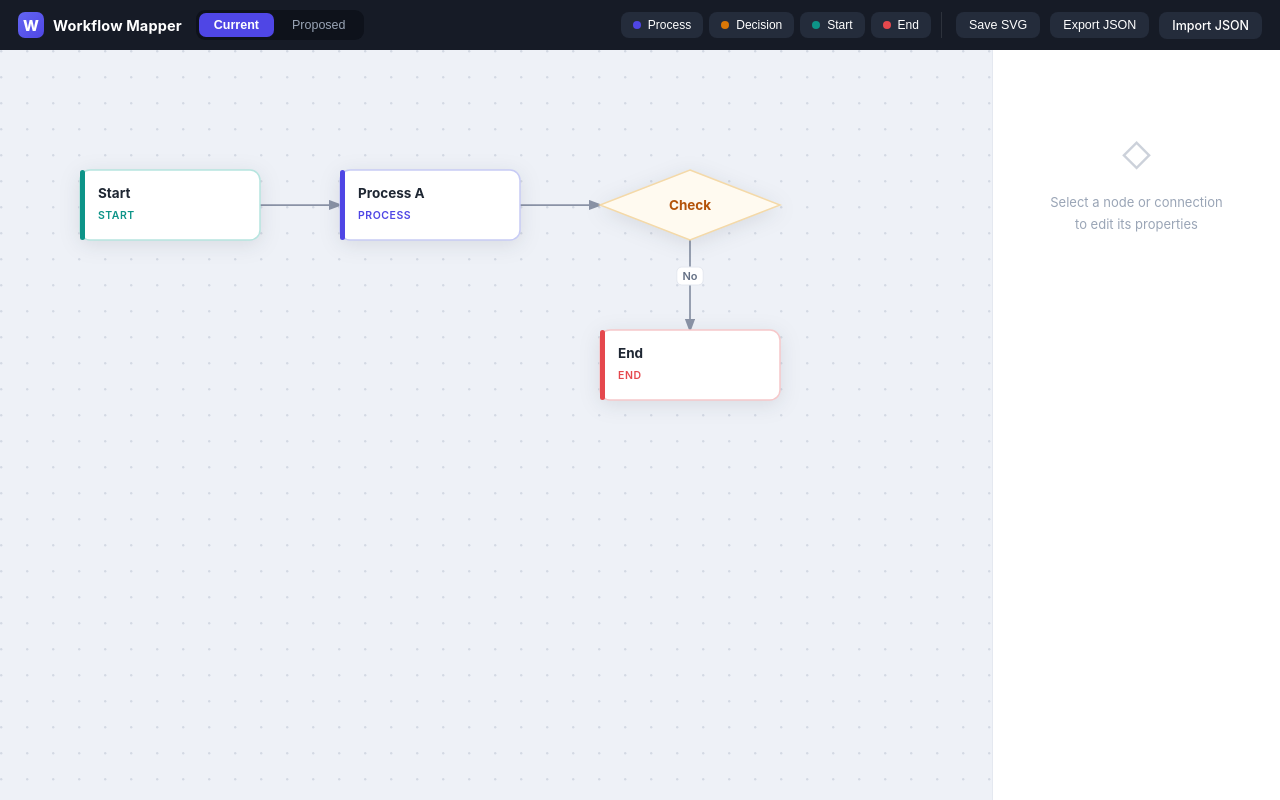
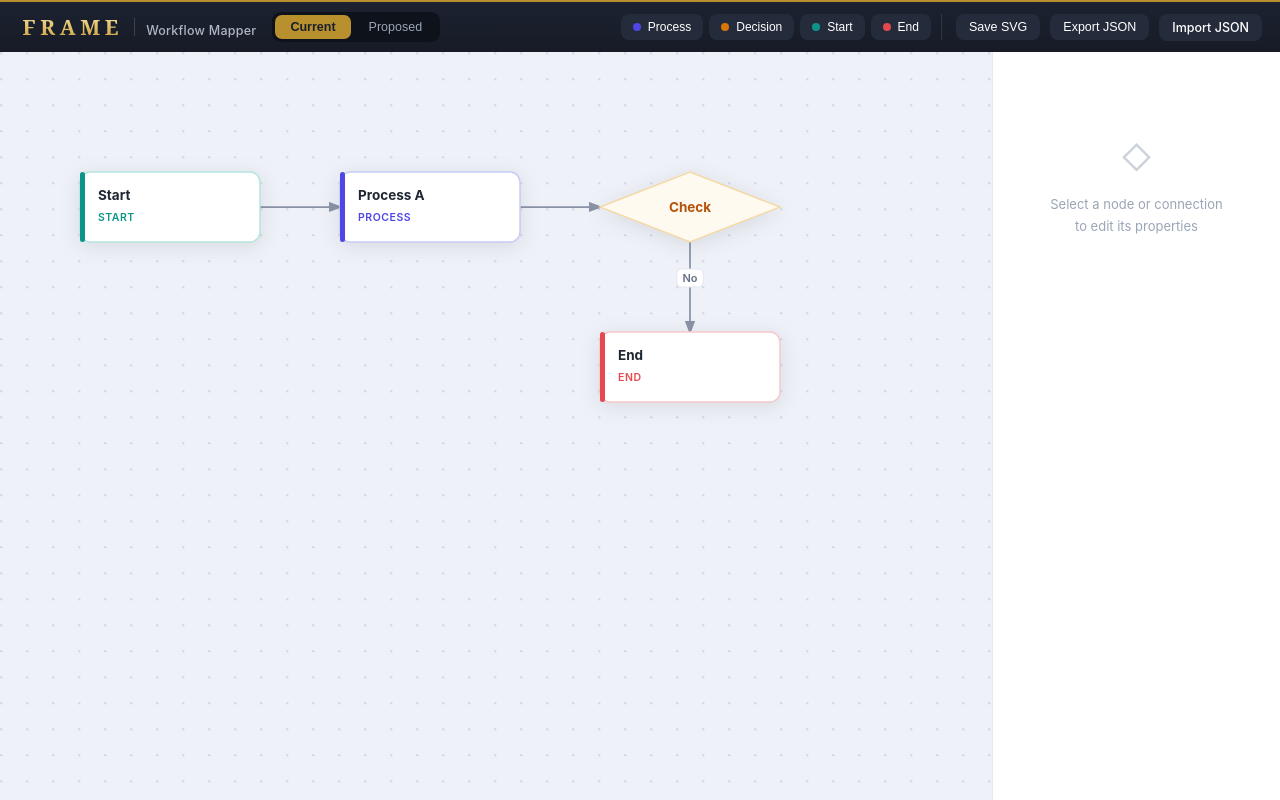
Before and after one commit to HPageFrame26/workflow-mapping, a React (Vite) app: page / in a window 1280 px wide. Built offline with nearby package versions, Linux system fonts and the light colour scheme.

Commit message:
Update WorkflowMapper.jsx

```diff
--- a/src/WorkflowMapper.jsx
+++ b/src/WorkflowMapper.jsx
@@ -10,9 +10,13 @@ const T = {
   text:      "#1f2733",
   textSoft:  "#647085",
   textFaint: "#9aa5b6",
-  primary:   "#4f46e5",
-  primarySoft:"#eef0fe",
+  // FRAME gold is the interactive accent (selection, handles, focus, connectors)
+  primary:   "#b8902e",
+  primarySoft:"#f5eed6",
+  gold:      "#b8902e",
+  goldDeep:  "#8f6e1f",
   toolbar:   "#161b26",
+  toolbarTop:"#1c2230",
   toolbarBtn:"#242c3b",
   danger:    "#e5484d",
 };
@@ -337,25 +341,42 @@ export default function WorkflowMapper() {
         .wm-resize { opacity: 0; transition: opacity .15s; }
         .wm-node-group:hover .wm-resize { opacity: 1; }
         .wm-resize.always { opacity: 1; }
+        .wm-brand {
+          font-family: Georgia, 'Times New Roman', serif;
+          font-weight: 700;
+          font-size: 21px;
+          letter-spacing: .22em;
+          text-transform: uppercase;
+          /* gold foil */
+          background: linear-gradient(180deg,#f4e4ae 0%,#e5c56d 46%,#c69a3f 100%);
+          -webkit-background-clip: text;
+          background-clip: text;
+          -webkit-text-fill-color: transparent;
+          color: #d9b458; /* fallback */
+          padding-left: .22em; /* offset the trailing letter-spacing so it reads centered */
+          user-select: none;
+        }
       `}</style>
 
       <div style={{ display: "flex", alignItems: "center", gap: 10, padding: "10px 18px",
-        background: T.toolbar, color: "#fff", flexShrink: 0, boxShadow: "0 1px 0 rgba(255,255,255,.04)" }}>
+        background: `linear-gradient(180deg,${T.toolbarTop},${T.toolbar})`, color: "#fff",
+        flexShrink: 0, borderTop: `2px solid ${T.gold}`,
+        boxShadow: "0 2px 8px rgba(10,13,20,.35)" }}>
 
-        <div style={{ display: "flex", alignItems: "center", gap: 9, marginRight: 4 }}>
-          <div style={{ width: 26, height: 26, borderRadius: 7,
-            background: "linear-gradient(135deg,#6366f1,#4f46e5)",
-            display: "flex", alignItems: "center", justifyContent: "center",
-            fontSize: 15, fontWeight: 800, color: "#fff" }}>W</div>
-          <strong style={{ fontSize: 14.5, letterSpacing: ".01em" }}>Workflow Mapper</strong>
+        <div style={{ display: "flex", alignItems: "baseline", gap: 11, marginRight: 6 }}>
+          <span className="wm-brand">Frame</span>
+          <span style={{ width: 1, height: 18, background: "rgba(255,255,255,.16)",
+            alignSelf: "center" }} />
+          <span style={{ fontSize: 12.5, fontWeight: 500, color: "#aeb7c6",
+            letterSpacing: ".02em" }}>Workflow Mapper</span>
         </div>
 
         <div style={{ display: "flex", background: "#0e121b", borderRadius: 9, padding: 3, gap: 3 }}>
           {["current", "proposed"].map(v => (
             <button key={v} className="wm-tab" onClick={() => { setView(v); setSelected(null); }}
               style={{ padding: "5px 15px", borderRadius: 7, border: "none", cursor: "pointer",
-                background: view === v ? T.primary : "transparent",
-                color: view === v ? "#fff" : "#9aa5b6", fontWeight: view === v ? 600 : 500, fontSize: 12.5 }}>
+                background: view === v ? T.gold : "transparent",
+                color: view === v ? "#1a1f2b" : "#9aa5b6", fontWeight: view === v ? 700 : 500, fontSize: 12.5 }}>
               {v.charAt(0).toUpperCase() + v.slice(1)}
             </button>
           ))}
```
